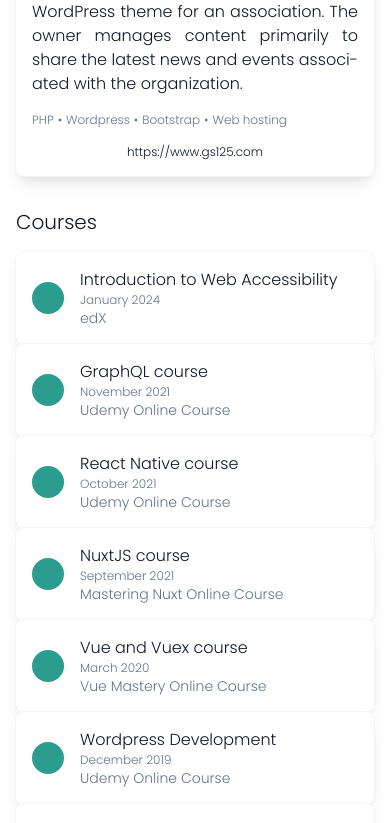
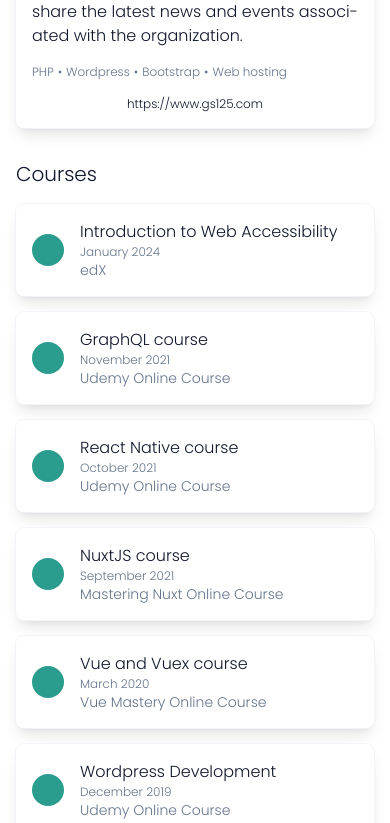
Before and after one commit to elenaorfe/elenaorfe-website, a Next.js app in the folder packages/@elenaorfe-client/: page / in a window 390 px wide. Shown: the part 6510-7333 px from the top of the page. Built offline with nearby package versions, Linux system fonts and the light colour scheme; some icons are missing.

Commit message:
Fix layout

```diff
--- a/packages/@elenaorfe-client/components/Courses.tsx
+++ b/packages/@elenaorfe-client/components/Courses.tsx
@@ -22,7 +22,7 @@ const CoursesSection: React.FC<CoursesProp> = ({ courses, translations }) => {
 	return (
 		<section className="mb-8">
 			<Title text={translations.courses.title} />
-			<div className="gap-4 md:grid md:grid-cols-2">
+			<div className="grid-cols-2 gap-8 space-y-4 md:grid md:space-y-0">
 				{courses.map((course) => (
 					<Card key={course.id}>
 						<div className="flex space-x-4 p-4 lg:space-x-8" key={course.id}>
--- a/packages/@elenaorfe-client/components/SideExperience.tsx
+++ b/packages/@elenaorfe-client/components/SideExperience.tsx
@@ -17,7 +17,7 @@ const SideExperience: React.FC<SideExperiencesProps> = ({
 	return (
 		<section className="mb-8">
 			<Title text={translations.sideExperience.title} />
-			<div className="grid-cols-2 gap-8 space-y-8 md:grid md:space-y-0">
+			<div className="grid-cols-2 gap-8 space-y-4 md:grid md:space-y-0">
 				{sideExperiences.projects.map((project) => (
 					<Card key={project.id}>
 						<div className="flex flex-col p-4">
```
